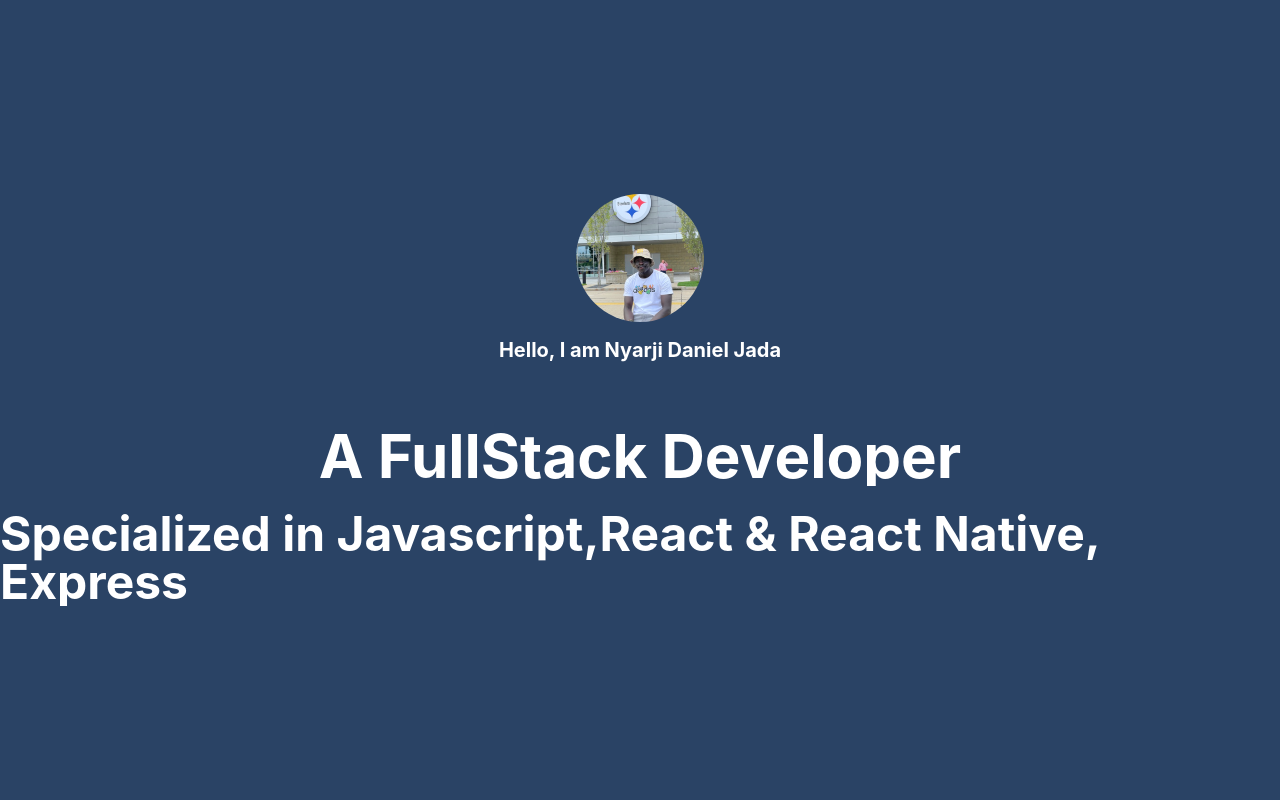
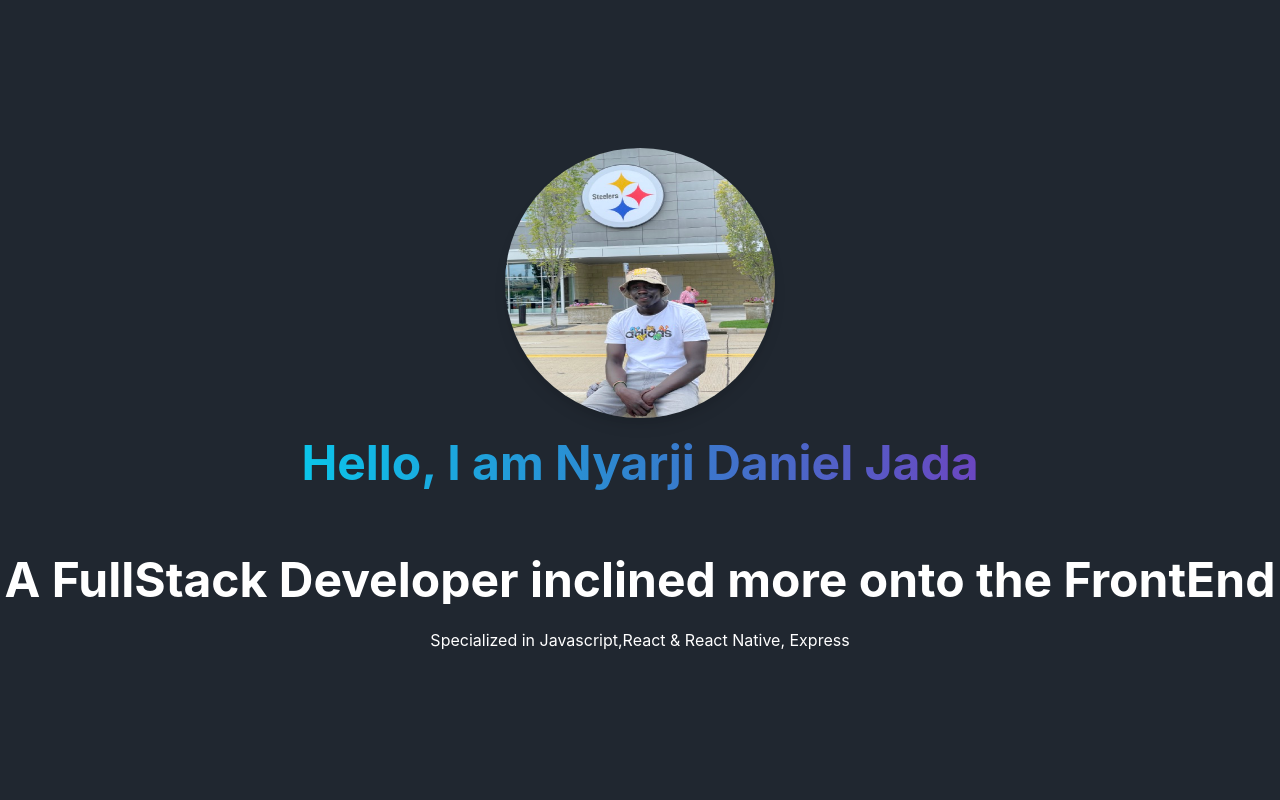
Before and after one commit to Jadashi97/NyarjiJada.github.io, a React (Vite) app: page / in a window 1280 px wide. Shown: the top 800 px of the page. Built offline with nearby package versions, Linux system fonts and the light colour scheme.

Commit message:
modify the landing page

```diff
--- a/src/components/LandingSection.jsx
+++ b/src/components/LandingSection.jsx
@@ -1,40 +1,48 @@
 import React from 'react';
-import { Avatar, Heading, VStack } from '@chakra-ui/react';
+import { Image, Avatar, Heading, VStack, Text} from '@chakra-ui/react';
 import FullScreenSection from "./FullScreenSection";
+import { useMediaQuery } from '@chakra-ui/react';
 // import myAvatar from "../assets/myAvatar.jpeg";
 import AvatarPic from "../assets/AvatarPic.jpeg";
 
 const greeting = "Hello, I am Nyarji Daniel Jada";
-const bio1 = "A FullStack Developer";
+const bio1 = "A FullStack Developer inclined more onto the FrontEnd";
 const bio2 = "Specialized in Javascript,React & React Native, Express";
 
 
 const LandingSection = ()=> {
+
+    const [isNotSmallerScreen] = useMediaQuery("(min-width:600px)");
+
     return(
        <FullScreenSection
             justifyContent="center"
             alignItems="center"
             isDarkBackground
-            backgroundColor="#2A4365"
+            backgroundColor="#202730"
        >
         <VStack spacing={16}>
             <VStack spacing={4} alignItems="center">
-                <Avatar
+            <Image alignSelf="center" mt={isNotSmallerScreen ? "0" : "12"}
+                    mb={isNotSmallerScreen ? "0" : "12"} borderRadius='full'
+                    backgroundColor="transparent" boxShadow="lg"
+                    boxSize="270px" src= {AvatarPic} />
+                {/* <Avatar
                     src={AvatarPic}
                     size="2xl"
                     name='lokose'
-                />
-                <Heading as="h4" size="md" noOfLines={1}>
+                /> */}
+                <Heading fontSize="5xl" fontWeight="bold" bgGradient="linear(to-r, cyan.400, blue.500, purple.600)" bgClip='text'>
                     {greeting}
                 </Heading>
             </VStack>
             <VStack spacing={6}>
-                <Heading as="h1" size="3xl" noOfLines={1}>
+                <Heading as="h1" size="2xl" noOfLines={1}>
                     {bio1}
                 </Heading>
-                <Heading as="h2" size="2xl" noOfLines={2}>
+                <Text as="h2" size="2xl" noOfLines={2}>
                     {bio2}
-                </Heading>
+                </Text>
             </VStack>
         </VStack>
        </FullScreenSection>
```
Also changed, not shown: src/components/FullScreenSection.jsx (+6 -2 lines).
